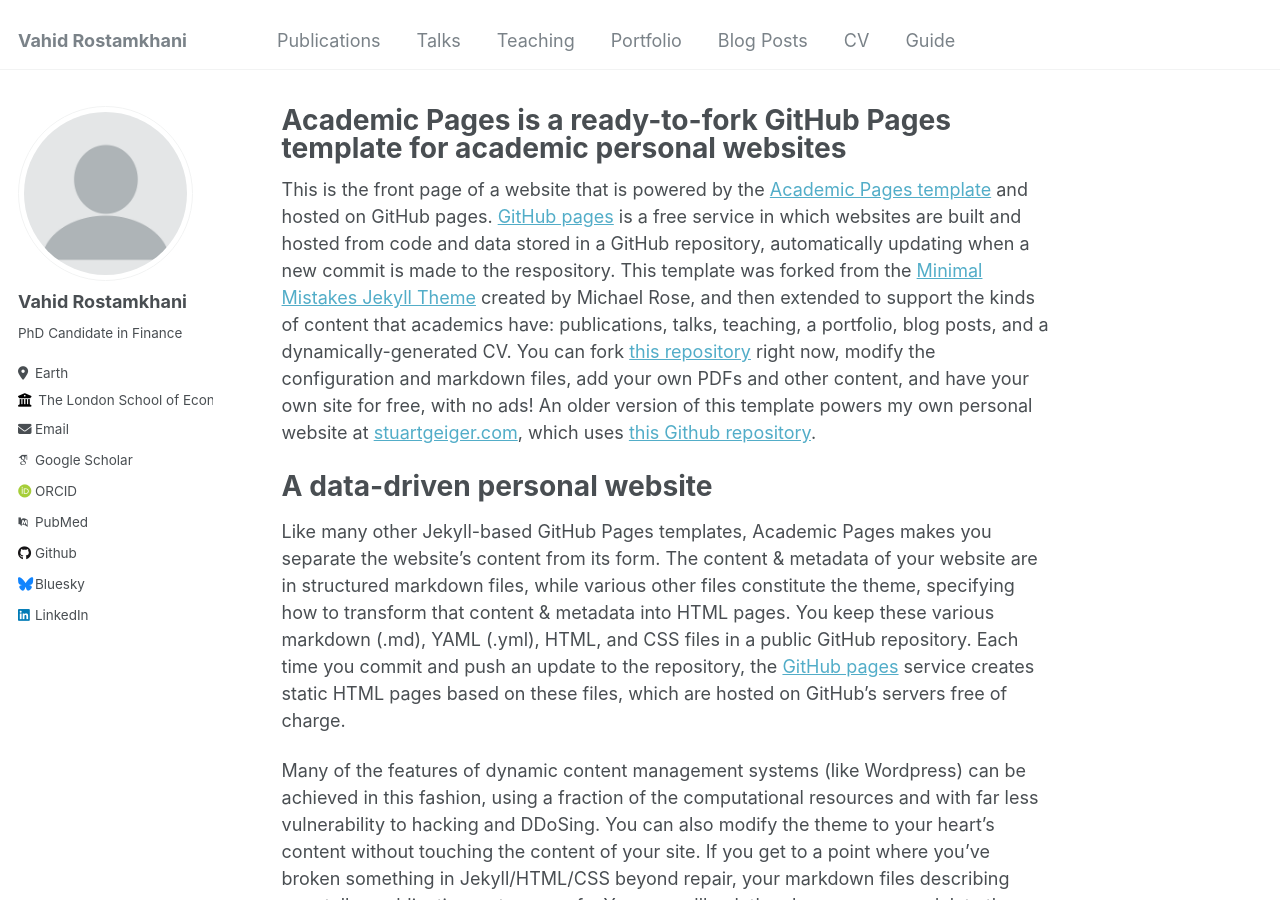
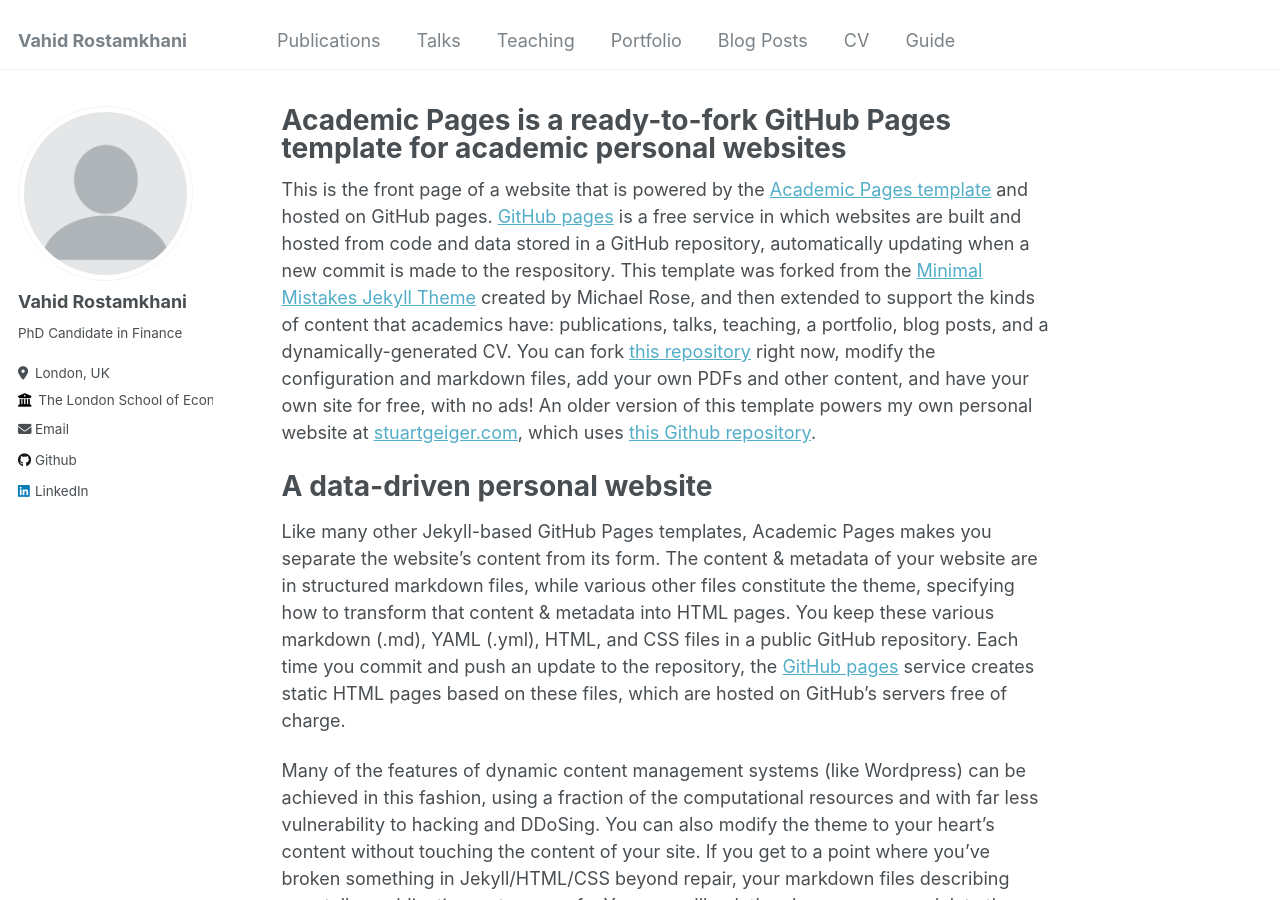
Before and after one commit to vahid-rostamkhani/vahid-rostamkhani.github.io, a Jekyll site: the page built from _pages/about.md, in a window 1280 px wide and 900 px high. Built offline with Jekyll 4.4.1, drawn with Linux system fonts in a browser that asks for light colours; some web fonts are replaced.

Commit message:
Update _config.yml

```diff
--- a/_config.yml
+++ b/_config.yml
@@ -25,17 +25,17 @@ author:
   name             : "Vahid Rostamkhani"
   pronouns         : # example: "she/her"
   bio              : "PhD Candidate in Finance"
-  location         : "Earth"
+  location         : "London, UK"
   employer         : "The London School of Economics (LSE)"
   uri              : # URL
   email            : "v.rostamkhani@lse.ac.uk"
 
   # Academic websites
   arxiv            : # URL - Update with the correct link to your profile
-  googlescholar    : "https://scholar.google.com/citations?user=PS_CX0AAAAAJ"
+  googlescholar    : #"https://scholar.google.com/citations?user=PS_CX0AAAAAJ"
   impactstory      : # URL
-  orcid            : "http://orcid.org/yourorcidurl"
-  pubmed           : "https://www.ncbi.nlm.nih.gov/pubmed/?term=john+snow"
+  orcid            : #"http://orcid.org/yourorcidurl"
+  pubmed           : #"https://www.ncbi.nlm.nih.gov/pubmed/?term=john+snow"
   researchgate     : # URL
 
   # Repositories and software development
@@ -47,7 +47,7 @@ author:
   stackoverflow    : # User number or user number and name (i.e., use "1" or "1/jeff-atwood")
 
   # Social media
-  bluesky          : "bsky.app" # Replace this with you Bluesky username
+  bluesky          : #"bsky.app" # Replace this with you Bluesky username
   facebook         : # Username
   flickr           : # Username
   foursquare       : # Username
```
